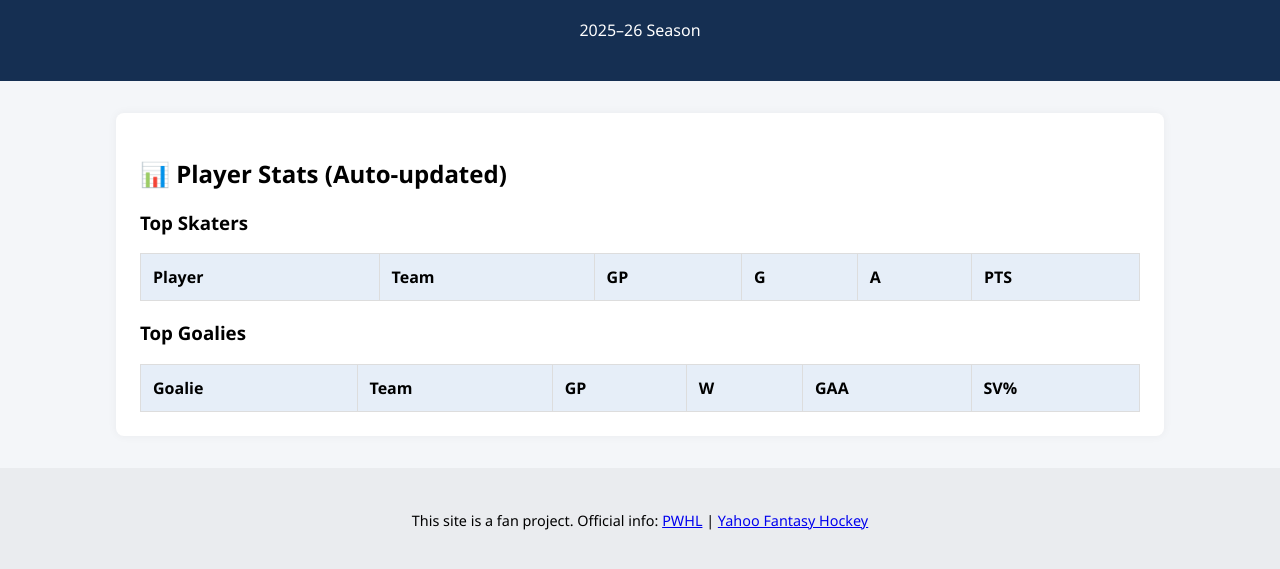
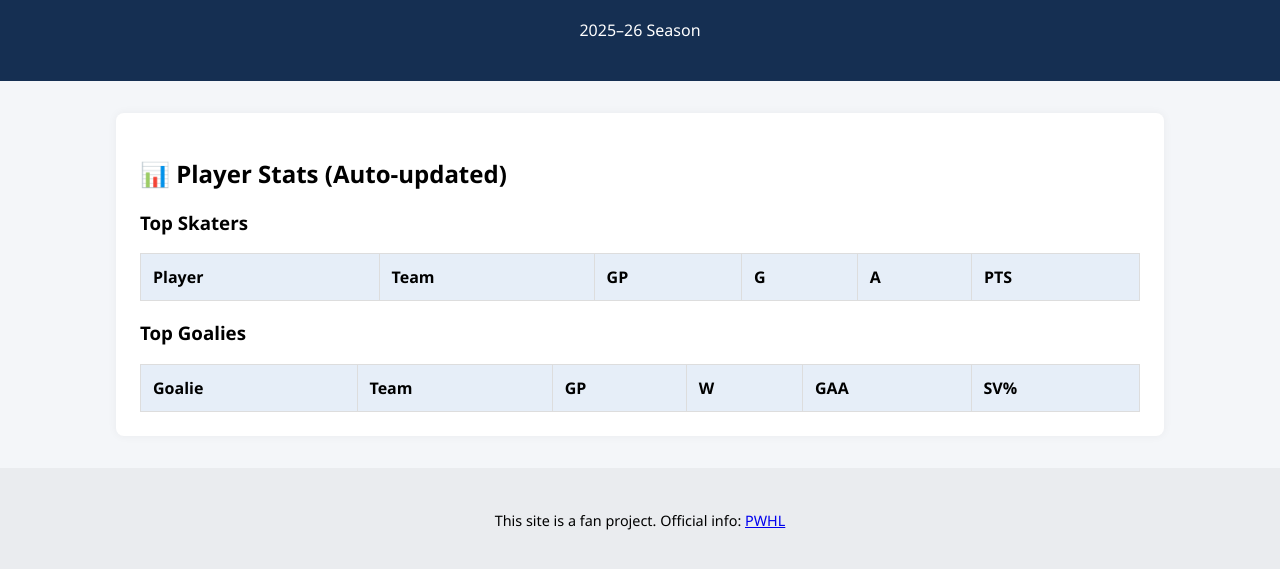
Before and after one commit to dorrj/pwhl-fantasy-league, a plain HTML site: page index.html in a window 1280 px wide. Shown: the part 91-660 px from the top of the page. Drawn offline with Linux system fonts and the light colour scheme.

Commit message:
Update index.html

```diff
--- a/index.html
+++ b/index.html
@@ -112,7 +112,7 @@
   </section>
 
   <footer>
-    <p>This site is a fan project. Official info: <a href="https://www.thepwhl.com/" target="_blank">PWHL</a> | <a href="https://hockey.fantasysports.yahoo.com/" target="_blank">Yahoo Fantasy Hockey</a></p>
+  <p>This site is a fan project. Official info: <a href='https://www.thepwhl.com/' target='_blank'>PWHL</a></p>
   </footer>
 
   <script>
```
